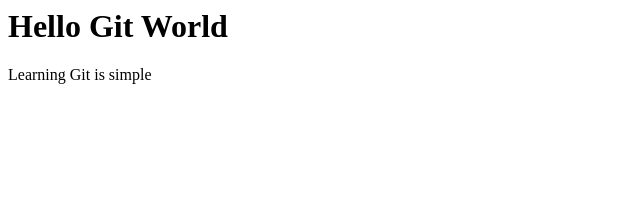
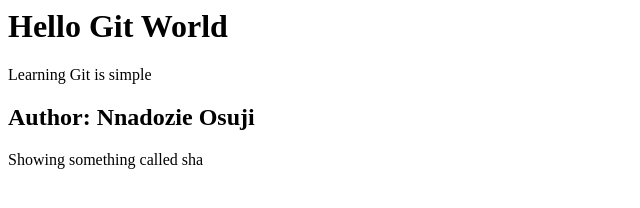
Before and after one commit to mandozy/GitGitMasterClass, a plain HTML site: page Index.html in a window 1280 px wide. Shown: the whole page, without its empty margins (0-640 px from the left). Drawn offline with Linux system fonts and the light colour scheme.

Commit message:
Added some code

```diff
--- a/Index.html
+++ b/Index.html
@@ -2,3 +2,9 @@
 <div>
     <p>Learning Git is simple</p>
 </div>
+
+<h2>Author: Nnadozie Osuji</h2>
+
+<div>
+    <p>Showing something called sha</p>
+</div>
```
